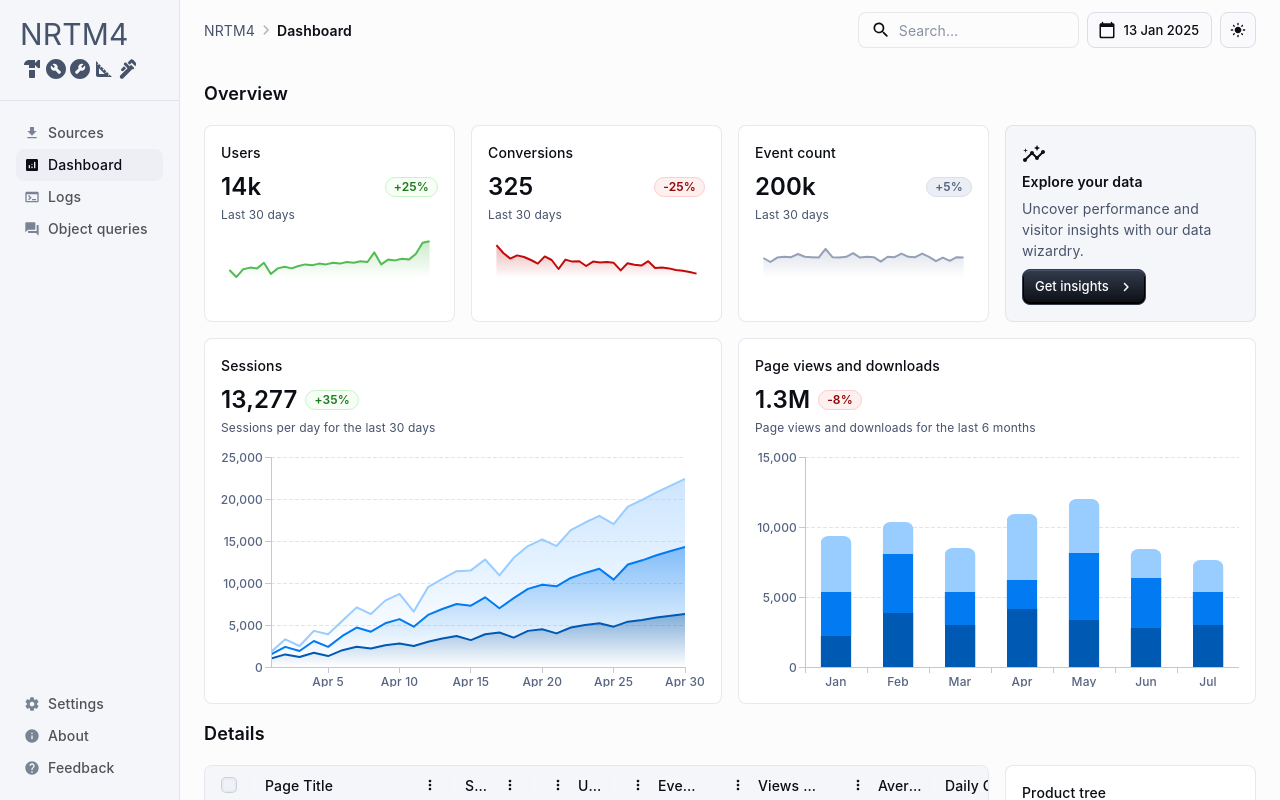
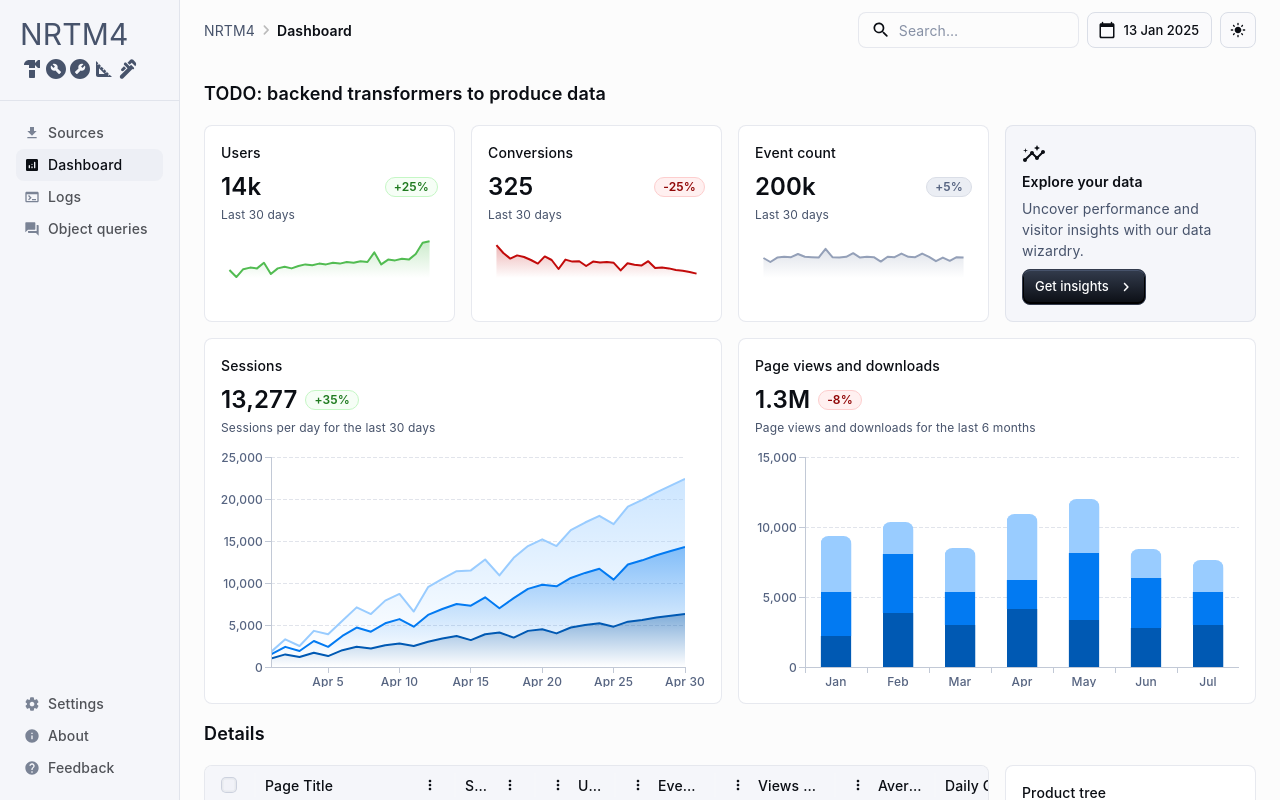
Before and after one commit to petchells/nrtm4tools, a React (Vite) app in the folder web/: page /dashboard in a window 1280 px wide. Shown: the top 800 px of the page. Built offline with nearby package versions, Linux system fonts and the light colour scheme.

Commit message:
works on orbstack/mac and podman/ubuntu

```diff
--- a/web/src/components/HostPage.tsx
+++ b/web/src/components/HostPage.tsx
@@ -6,21 +6,16 @@ import Box from "@mui/material/Box";
 import CssBaseline from "@mui/material/CssBaseline";
 import Stack from "@mui/material/Stack";
 
-import HelpRoundedIcon from "@mui/icons-material/HelpRounded";
-import InfoRoundedIcon from "@mui/icons-material/InfoRounded";
-import SettingsRoundedIcon from "@mui/icons-material/SettingsRounded";
-
-import type {} from "@mui/x-date-pickers/themeAugmentation";
-import type {} from "@mui/x-charts/themeAugmentation";
-import type {} from "@mui/x-data-grid/themeAugmentation";
-import type {} from "@mui/x-tree-view/themeAugmentation";
+import type { } from "@mui/x-date-pickers/themeAugmentation";
+import type { } from "@mui/x-charts/themeAugmentation";
+import type { } from "@mui/x-data-grid/themeAugmentation";
+import type { } from "@mui/x-tree-view/themeAugmentation";
 
 import AppNavbar from "./widgets/AppNavbar";
 import Header from "./widgets/Header";
 import SideMenu from "./widgets/SideMenu";
 import AppTheme from "./shared-theme/AppTheme";
-
-import { mainListItems } from "./rootmap";
+import { mainListItems, secondaryListItems } from "./rootmap";
 
 import {
   chartsCustomizations,
@@ -36,16 +31,10 @@ const xThemeComponents = {
   ...treeViewCustomizations,
 };
 
-const secondaryListItems = [
-  { text: "Settings", icon: <SettingsRoundedIcon /> },
-  { text: "About", icon: <InfoRoundedIcon /> },
-  { text: "Feedback", icon: <HelpRoundedIcon /> },
-];
-
 export default function HostPage(props: { disableCustomTheme?: boolean }) {
   let navigate = useNavigate();
   const path = useLocation().pathname;
-  let navIdx = 0;
+  let navIdx = 1;
   for (let i = 0; i < mainListItems.length; i++) {
     const pth = mainListItems[i].path || "";
     if (pth && path.indexOf(pth) > -1) {
--- a/web/src/components/dashboard/MainGrid.tsx
+++ b/web/src/components/dashboard/MainGrid.tsx
@@ -50,7 +50,7 @@ export default function MainGrid() {
     <Box sx={{ width: "100%", maxWidth: { sm: "100%", md: "1700px" } }}>
       {/* cards */}
       <Typography component="h2" variant="h6" sx={{ mb: 2 }}>
-        Overview
+        TODO: backend transformers to produce data
       </Typography>
       <Grid
         container
--- a/web/src/components/rootmap.tsx
+++ b/web/src/components/rootmap.tsx
@@ -2,7 +2,10 @@ import { Navigate } from "react-router-dom";
 
 import AnalyticsRoundedIcon from "@mui/icons-material/AnalyticsRounded";
 import FileDownload from "@mui/icons-material/FileDownload";
+import HelpRoundedIcon from "@mui/icons-material/HelpRounded";
+import InfoRoundedIcon from "@mui/icons-material/InfoRounded";
 import QuestionAnswer from "@mui/icons-material/QuestionAnswer";
+import SettingsRoundedIcon from "@mui/icons-material/SettingsRounded";
 import TerminalIcon from "@mui/icons-material/Terminal";
 
 import Logs from "./logs/Logs";
@@ -42,3 +45,10 @@ export const mainListItems: MenuRouter[] = [
     element: <Queries />,
   },
 ];
+
+
+export const secondaryListItems: MenuItem[] = [
+  { text: "Settings", icon: <SettingsRoundedIcon /> },
+  { text: "About", icon: <InfoRoundedIcon /> },
+  { text: "Feedback", icon: <HelpRoundedIcon /> },
+];
```
Also changed, not shown: 1 other file (tests, documents, lock files or other folders).
